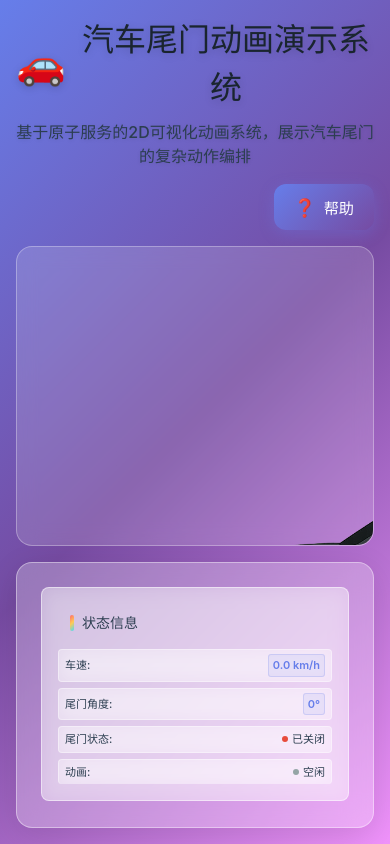
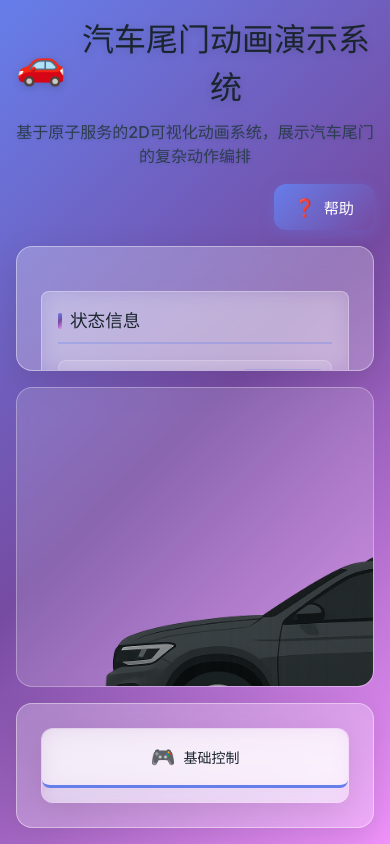
Before and after one commit to yyxxrr739/scratch4llm, a React (Vite) app: page / in a window 390 px wide. Built offline with nearby package versions, Linux system fonts and the light colour scheme.

Commit message:
Refactor AnimationManager layout and enhance status display: update grid structure for better responsiveness, introduce a status panel for real-time vehicle information, and improve control panel organization. Add new reset controls for enhanced user interaction.

```diff
--- a/src/components/AnimationManager.css
+++ b/src/components/AnimationManager.css
@@ -80,13 +80,14 @@
 
 .main-content {
   display: grid;
-  grid-template-columns: 400px 1fr;
+  grid-template-columns: 300px 1fr 350px;
   gap: 1.5rem;
   flex: 1;
   min-height: 0;
 }
 
-.controls-panel {
+/* 左侧状态信息栏 */
+.status-panel {
   background: rgba(255, 255, 255, 0.25);
   border-radius: 16px;
   padding: 1.5rem;
@@ -95,8 +96,139 @@
   overflow-y: auto;
   max-height: 100%;
   box-shadow: 0 8px 32px rgba(0, 0, 0, 0.1);
+  display: flex;
+  flex-direction: column;
+  gap: 1.5rem;
 }
 
+.status-section {
+  flex: 1;
+}
+
+.section-title {
+  font-size: 1.1rem;
+  font-weight: 600;
+  color: #1a252f;
+  margin-bottom: 1rem;
+  padding-bottom: 0.5rem;
+  border-bottom: 2px solid rgba(102, 126, 234, 0.3);
+}
+
+.status-display {
+  display: flex;
+  flex-direction: column;
+  gap: 0.75rem;
+}
+
+.status-item {
+  display: flex;
+  justify-content: space-between;
+  align-items: center;
+  padding: 0.5rem;
+  background: rgba(255, 255, 255, 0.1);
+  border-radius: 8px;
+  border: 1px solid rgba(255, 255, 255, 0.2);
+}
+
+.status-label {
+  font-size: 0.9rem;
+  color: #2c3e50;
+  font-weight: 500;
+}
+
+.status-value {
+  font-size: 0.9rem;
+  color: #1a252f;
+  font-weight: 600;
+  background: rgba(102, 126, 234, 0.1);
+  padding: 0.25rem 0.5rem;
+  border-radius: 4px;
+}
+
+.status-indicator {
+  display: flex;
+  align-items: center;
+  gap: 0.5rem;
+  font-size: 0.9rem;
+  font-weight: 600;
+  padding: 0.25rem 0.5rem;
+  border-radius: 4px;
+}
+
+.status-indicator.open {
+  color: #27ae60;
+  background: rgba(39, 174, 96, 0.1);
+}
+
+.status-indicator.closed {
+  color: #e74c3c;
+  background: rgba(231, 76, 60, 0.1);
+}
+
+.status-indicator.animating {
+  color: #f39c12;
+  background: rgba(243, 156, 18, 0.1);
+}
+
+.status-indicator.idle {
+  color: #7f8c8d;
+  background: rgba(127, 140, 141, 0.1);
+}
+
+.status-dot {
+  width: 8px;
+  height: 8px;
+  border-radius: 50%;
+  background: currentColor;
+}
+
+.reset-control {
+  margin-top: auto;
+}
+
+.reset-buttons {
+  display: flex;
+  flex-direction: column;
+  gap: 0.75rem;
+}
+
+.reset-btn {
+  padding: 0.75rem 1rem;
+  border: none;
+  border-radius: 8px;
+  font-size: 0.9rem;
+  font-weight: 600;
+  cursor: pointer;
+  transition: all 0.3s ease;
+  display: flex;
+  align-items: center;
+  justify-content: center;
+  gap: 0.5rem;
+}
+
+.stop-btn {
+  background: linear-gradient(135deg, #e74c3c 0%, #c0392b 100%);
+  color: white;
+  box-shadow: 0 4px 15px rgba(231, 76, 60, 0.3);
+}
+
+.stop-btn:hover {
+  transform: translateY(-2px);
+  box-shadow: 0 6px 20px rgba(231, 76, 60, 0.4);
+}
+
+.full-reset-btn {
+  background: linear-gradient(135deg, #3498db 0%, #2980b9 100%);
+  color: white;
+  box-shadow: 0 4px 15px rgba(52, 152, 219, 0.3);
+}
+
+.full-reset-btn:hover {
+  transform: translateY(-2px);
+  box-shadow: 0 6px 20px rgba(52, 152, 219, 0.4);
+}
+
+/* 中间动画区域 */
 .animation-area {
   display: flex;
   justify-content: center;
@@ -121,12 +253,12 @@
 .car-body {
   position: absolute;
   z-index: 1;
-  left: 50px;
-  top: 60px;
+  left: 55px;
+  top: 62px;
 }
 
 .body-image {
-  width: 900px;
+  width: 630px;
   height: auto;
 }
 
@@ -134,32 +266,32 @@
   position: absolute;
   z-index: 2;
   transform-origin: bottom center;
-  left: 800px;
-  top: 221px;
+  left: 580px;
+  top: 175px;
 }
 
 .tailgate-image {
-  width: 108px;
+  width: 76px;
   height: auto;
 }
 
 .tire {
   position: absolute;
   z-index: 3;
-  width: 165px;
-  height: 165px;
+  width: 116px;
+  height: 116px;
 }
 
 .tire-1 {
   /* You can adjust this */
-  left: 175px;
-  top: 358px;
+  left: 143px;
+  top: 271px;
 }
 
 .tire-2 {
   /* You can adjust this */
-  left: 660px;
-  top: 358px;
+  left: 482px;
+  top: 271px;
 }
 
 .tire-image {
@@ -172,7 +304,26 @@
   object-fit: contain;
 }
 
+/* 右侧控制面板 */
+.controls-panel {
+  background: rgba(255, 255, 255, 0.25);
+  border-radius: 16px;
+  padding: 1.5rem;
+  backdrop-filter: blur(15px);
+  border: 1px solid rgba(255, 255, 255, 0.4);
+  overflow-y: auto;
+  max-height: 100%;
+  box-shadow: 0 8px 32px rgba(0, 0, 0, 0.1);
+}
+
 /* 响应式设计 */
+@media (max-width: 1200px) {
+  .main-content {
+    grid-template-columns: 250px 1fr 300px;
+    gap: 1rem;
+  }
+}
+
 @media (max-width: 768px) {
   .header {
     flex-direction: column;
@@ -189,13 +340,18 @@
     gap: 1rem;
   }
 
-  .controls-panel {
-    order: 2;
+  .status-panel {
+    order: 1;
+    max-height: 200px;
   }
 
   .animation-area {
-    order: 1;
+    order: 2;
     min-height: 300px;
+  }
+
+  .controls-panel {
+    order: 3;
   }
 }
 
--- a/src/components/AnimationManager.jsx
+++ b/src/components/AnimationManager.jsx
@@ -1,6 +1,9 @@
 import { useState, useEffect } from "react";
 import TailgateAnimation from "./animations/TailgateAnimation";
 import WheelControls from "./ActionControls/WheelControls";
+import BasicControls from "./ActionControls/BasicControls";
+import AdvancedControls from "./ActionControls/AdvancedControls";
+import ScenarioControls from "./ActionControls/ScenarioControls";
 import HelpModal from "./HelpModal";
 import useWheelPhysicsEngine from "../hooks/useWheelPhysicsEngine";
 import "./AnimationManager.css";
@@ -63,17 +66,69 @@ const AnimationManager = () => {
       </div>
 
       <div className="main-content">
-        <div className="controls-panel">
-          <WheelControls
-            currentSpeedKmh={currentSpeedKmh}
-            currentAngularVelocity={getCurrentAngularVelocity()}
-            currentRotation={getCurrentRotation()}
-            resetPhysics={resetPhysics}
-            tailgateState={tailgateState}
-          />
-          <ActiveComponent onStateChange={setTailgateState} />
+        {/* 左侧状态信息栏 */}
+        <div className="status-panel">
+          <div className="status-section">
+            <h3 className="section-title">状态信息</h3>
+
+            <div className="status-display">
+              {/* 车辆状态 */}
+              <div className="status-item">
+                <span className="status-label">车速:</span>
+                <span className="status-value">{currentSpeedKmh.toFixed(1)} km/h</span>
+              </div>
+
+              {/* 尾门状态 */}
+              <div className="status-item">
+                <span className="status-label">尾门角度:</span>
+                <span className="status-value">{Math.round(tailgateState.currentAngle || 0)}°</span>
+              </div>
+              <div className="status-item">
+                <span className="status-label">尾门状态:</span>
+                <span className={`status-indicator ${tailgateState.isOpen ? 'open' : 'closed'}`}>
+                  <span className="status-dot"></span>
+                  {tailgateState.isOpen ? '已开启' : '已关闭'}
+                </span>
+              </div>
+              <div className="status-item">
+                <span className="status-label">动画:</span>
+                <span className={`status-indicator ${tailgateState.isAnimating ? 'animating' : 'idle'}`}>
+                  <span className="status-dot"></span>
+                  {tailgateState.isAnimating ? '进行中' : '空闲'}
+                </span>
+              </div>
+              <div className="status-item">
+                <span className="status-label">角速度:</span>
+                <span className="status-value">{getCurrentAngularVelocity().toFixed(2)} rad/s</span>
+              </div>
+              <div className="status-item">
+                <span className="status-label">旋转角度:</span>
+                <span className="status-value">{getCurrentRotation().toFixed(1)}°</span>
+              </div>
+            </div>
+          </div>
+
+          <div className="reset-control">
+            <div className="reset-buttons">
+              <button
+                className="reset-btn stop-btn"
+                onClick={() => resetPhysics(false)}
+                title="停止运动但保持当前位置"
+              >
+                ⏹️ 停止运动
+              </button>
+              <button
+                className="reset-btn full-reset-btn"
+                onClick={() => resetPhysics(true)}
+                title="完全重置到初始位置"
+              >
+                🔄 完全重置
+              </button>
+            </div>
+          </div>
         </div>
 
+        {/* 中间动画区域 */}
         <div className="animation-area">
           <div className="animation-display">
             <div className="car-body">
@@ -109,6 +164,16 @@ const AnimationManager = () => {
             </div>
           </div>
         </div>
+
+        {/* 右侧控制面板 */}
+        <div className="controls-panel">
+          <ActiveComponent onStateChange={setTailgateState} />
+
+          {/* 这里可以添加其他控制组件 */}
+          {/* <BasicControls /> */}
+          {/* <AdvancedControls /> */}
+          {/* <ScenarioControls /> */}
+        </div>
       </div>
 
       <HelpModal
```
